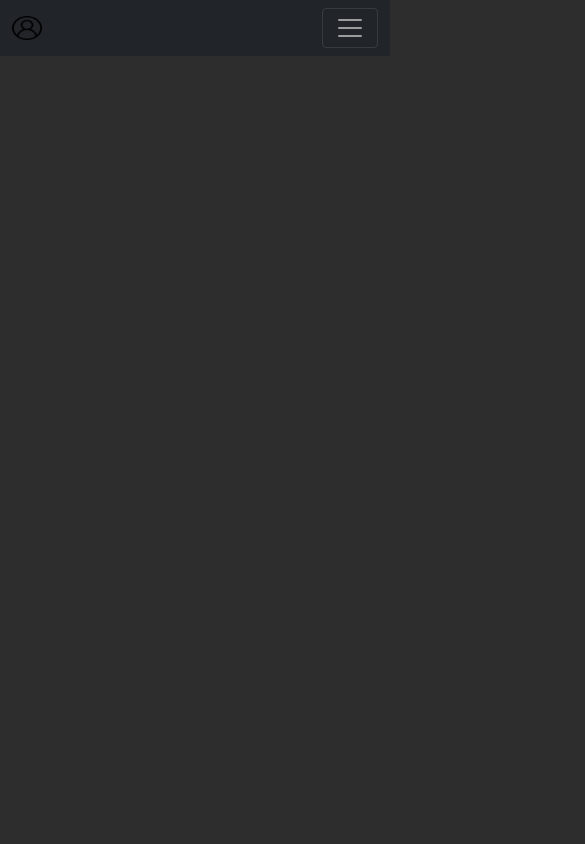
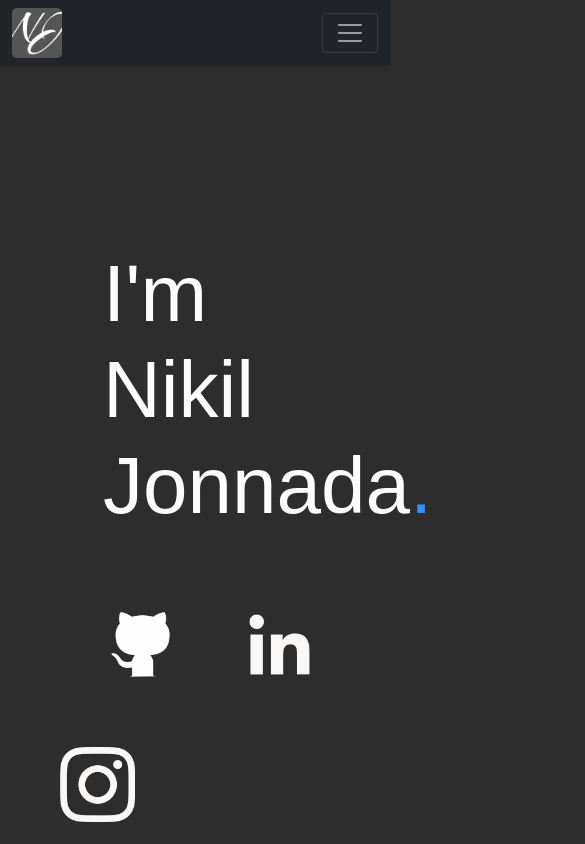
Before and after one commit to Jonaxx8/Portfolio, a plain HTML site: page index.html in a window 390 px wide. Shown: the top 844 px of the page, 585 px wide, since content can reach past the window. Drawn offline with nearby package versions, Linux system fonts and the light colour scheme.

Commit message:
added home page

```diff
--- a/index.html
+++ b/index.html
@@ -1,19 +1,46 @@
 <!DOCTYPE html>
 <html lang="en">
   <head>
-    <meta charset="UTF-8">
-    <meta http-equiv="X-UA-Compatible" content="IE=edge">
-    <meta name="viewport" content="width=device-width, initial-scale=1.0">
-    <title>Portfoil-nikiljonnada</title>
-    <link href="https://cdn.jsdelivr.net/npm/bootstrap@5.0.2/dist/css/bootstrap.min.css" rel="stylesheet" integrity="sha384-EVSTQN3/azprG1Anm3QDgpJLIm9Nao0Yz1ztcQTwFspd3yD65VohhpuuCOmLASjC" crossorigin="anonymous">
-    <link rel="stylesheet" href="style.css">
-    <script src="https://cdn.jsdelivr.net/npm/bootstrap@5.0.2/dist/js/bootstrap.bundle.min.js" integrity="sha384-MrcW6ZMFYlzcLA8Nl+NtUVF0sA7MsXsP1UyJoMp4YLEuNSfAP+JcXn/tWtIaxVXM" crossorigin="anonymous"></script>
-
+    <meta charset="UTF-8" />
+    <meta http-equiv="X-UA-Compatible" content="IE=edge" />
+    <meta name="viewport" content="width=device-width, initial-scale=1.0" />
+    <title>Portfolio-nikiljonnada</title>
+    <link
+      rel="shortcut icon"
+      href="assets/favicon_io/favicon.ico"
+      type="image/x-icon"
+    />
+    <link
+      href="https://cdn.jsdelivr.net/npm/bootstrap@5.0.2/dist/css/bootstrap.min.css"
+      rel="stylesheet"
+      integrity="sha384-EVSTQN3/azprG1Anm3QDgpJLIm9Nao0Yz1ztcQTwFspd3yD65VohhpuuCOmLASjC"
+      crossorigin="anonymous"
+    />
+    <link rel="stylesheet" href="style.css" />
+    <script
+      src="https://cdn.jsdelivr.net/npm/bootstrap@5.0.2/dist/js/bootstrap.bundle.min.js"
+      integrity="sha384-MrcW6ZMFYlzcLA8Nl+NtUVF0sA7MsXsP1UyJoMp4YLEuNSfAP+JcXn/tWtIaxVXM"
+      crossorigin="anonymous"
+    ></script>
   </head>
   <body>
     <nav class="navbar navbar-expand-lg navbar-dark bg-dark">
       <div class="container-fluid">
-            <img src="assets/1144760.png" alt="" width="30" height="24">          <button class="navbar-toggler" type="button" data-bs-toggle="collapse" data-bs-target="#navbarSupportedContent" aria-controls="navbarSupportedContent" aria-expanded="false" aria-label="Toggle navigation">
+        <img
+          src="assets/favicon_io/android-chrome-512x512.png"
+          alt=""
+          width="50"
+          height="50"
+        />
+        <button
+          class="navbar-toggler"
+          type="button"
+          data-bs-toggle="collapse"
+          data-bs-target="#navbarSupportedContent"
+          aria-controls="navbarSupportedContent"
+          aria-expanded="false"
+          aria-label="Toggle navigation"
+        >
           <span class="navbar-toggler-icon"></span>
         </button>
         <div class="collapse navbar-collapse" id="navbarSupportedContent">
@@ -34,6 +61,26 @@
         </div>
       </div>
     </nav>
-
+    <div class="name-with-Mainphoto">
+      <div class="name-and-logos">
+        <h1 class="name-title">
+          I'm<br />
+          Nikil Jonnada<span>.</span>
+        </h1>
+        <br>
+        <a href="https://github.com/Jonaxx8" target="”_blank”"
+          ><img class="github-icon" src="assets/github.png" alt=""
+        /></a>
+        <a
+          href="https://www.linkedin.com/in/nikil-jonnada-ab985a225/"
+          target="”_blank”"
+          ><img class="linkedin-icon" src="assets/linkedin.png" alt=""
+        /></a>
+        <a href="https://www.instagram.com/_nikil_j/?hl=en" target="”_blank”"
+          ><img class="insta-icon" src="assets/instagram.png" alt=""
+        /></a>
+        </div>
+        <img class="portfolioDP" src="assets/portfolioDP.png" alt="" />
+    </div>
   </body>
 </html>
--- a/style.css
+++ b/style.css
@@ -4,3 +4,47 @@ body{
 .nav-item{
     margin: 10px;
 }
+nav{
+    position: fixed;
+}
+h1{
+    font-family: 'Be Vietnam Pro', sans-serif;
+    color: #FCFCFC;
+    font-size: 80px;
+    display: inline-block;
+}
+
+span{
+    color: #368DFF;
+}
+.name-title{
+    margin-left: 103px;
+    margin-top: 180px;
+}
+.github-icon{
+    height: 75px;
+    width: 75px;
+    margin-left: 103px;
+    margin-top: 65px;
+}
+.linkedin-icon{
+    height: 75px;
+    width: 75px;
+    margin-top: 65px;
+    margin-left: 60px;
+}
+.insta-icon{
+    height: 75px;
+    width: 75px;
+    margin-top: 65px;
+    margin-left: 60px;
+}
+.portfolioDP{
+    height: 810px;
+    width: 810px;
+    margin-left: 300px;
+    margin-top: 0px;
+}
+.name-and-logos{
+    display: inline-block;
+}
```
Also changed, not shown: assets/favicon_io/about.txt (added), assets/favicon_io/android-chrome-192x192.png (added), assets/favicon_io/android-chrome-512x512.png (added), assets/favicon_io/apple-touch-icon.png (added), assets/favicon_io/favicon-16x16.png (added), assets/favicon_io/favicon-32x32.png (added), assets/favicon_io/favicon.ico (added), assets/favicon_io/site.webmanifest (added), 1 other file. Lines whose indentation alone changed are shown as unchanged.
